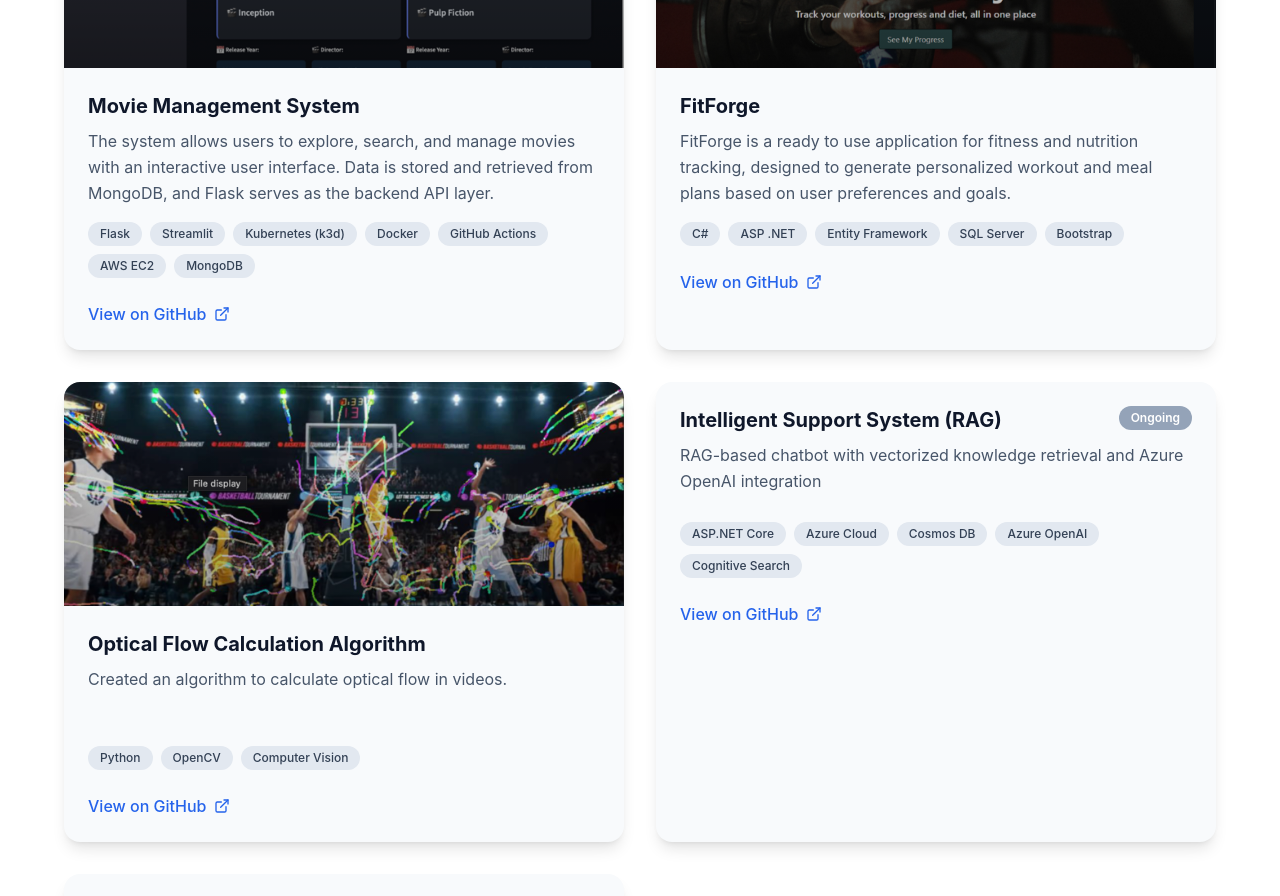
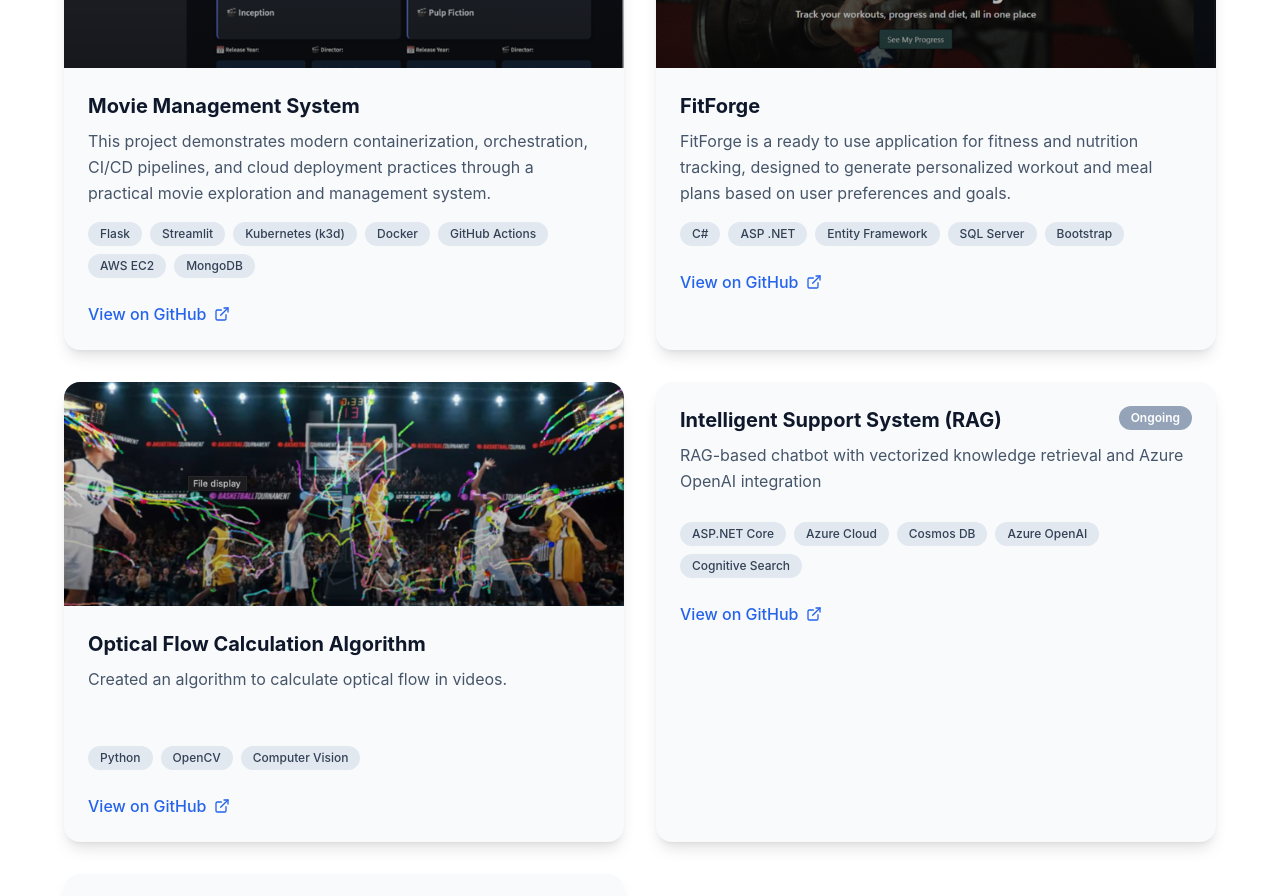
Before and after one commit to davidhristov59/davidhristov59.github.io, a React (Vite) app in the folder portfolio/: page / in a window 1280 px wide. Shown: the part 2760-3656 px from the top of the page. Built offline with nearby package versions, Linux system fonts and the light colour scheme.

Commit message:
changes in the description

```diff
--- a/portfolio/src/Portfolio.jsx
+++ b/portfolio/src/Portfolio.jsx
@@ -76,7 +76,7 @@ const projectsData = [
     },
     {
         title: 'Movie Management System',
-        description: 'The system allows users to explore, search, and manage movies with an interactive user interface. Data is stored and retrieved from MongoDB, and Flask serves as the backend API layer.',
+        description: 'This project demonstrates modern containerization, orchestration, CI/CD pipelines, and cloud deployment practices through a practical movie exploration and management system.',
         link: 'https://github.com/davidhristov59/Movie-Management-System',
         tags: ['Flask', 'Streamlit', 'Kubernetes (k3d)', 'Docker', 'GitHub Actions', 'AWS EC2', 'MongoDB'],
         image: movieImg
```
